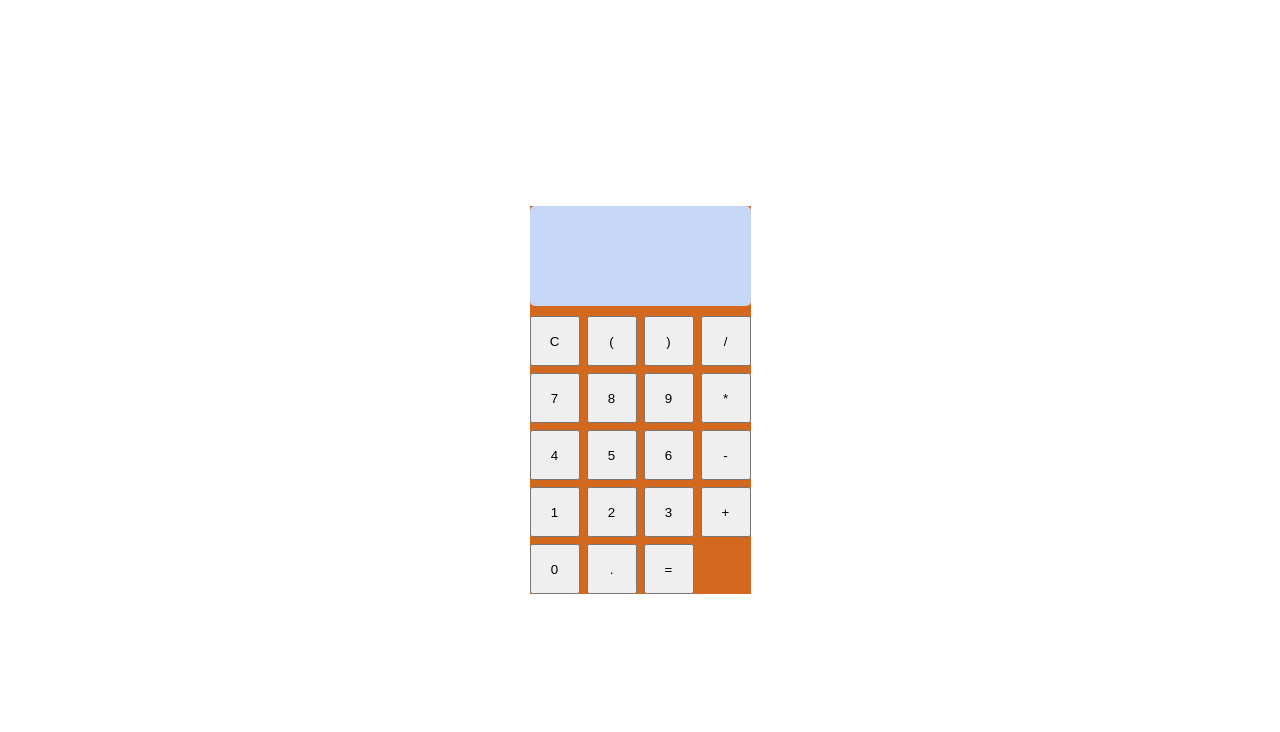
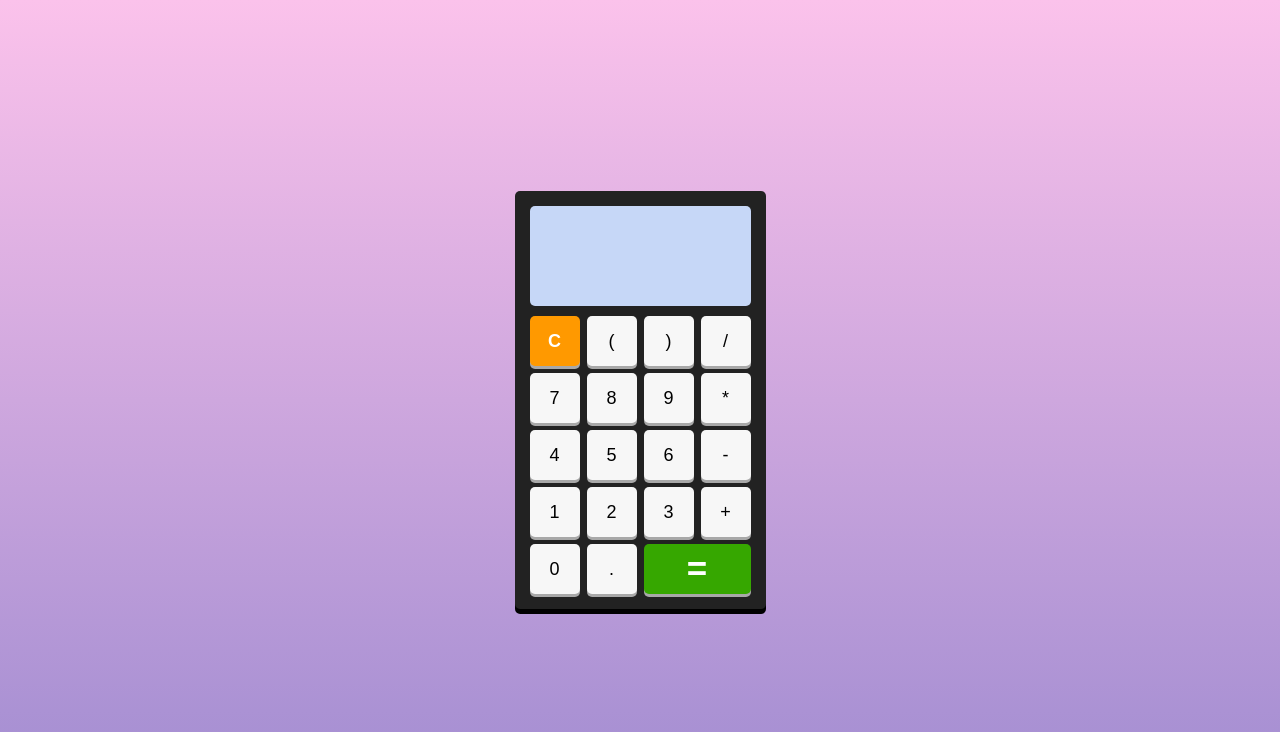
Before and after one commit to Anissa95/calculatrice-, a plain HTML site: page index.html in a window 1280 px wide. Drawn offline with Linux system fonts and the light colour scheme.

Commit message:
Finalisation de la calcularice

```diff
--- a/script.js
+++ b/script.js
@@ -40,3 +40,4 @@ function calculer(valeur) {
         }
     }
 };
+window.addEventListener('error', (e) => alert('Une erreur est survenue dans votre calcul :' + e.message))
--- a/style.css
+++ b/style.css
@@ -11,12 +11,16 @@ body {
     justify-content: center;
     align-items: center;
     font-family: sans-serif;
+    background-image: linear-gradient(to top, #a18cd1 0%, #fbc2eb 100%);
 }
 
 .calculatrice {
-    background: chocolate;
+    background: #222222;
     display: flex;
     flex-direction: column;
+    padding: 15px;
+    border-radius: 5px;
+    box-shadow: 0 5px black;
 }
 
 .ecran {
@@ -38,3 +42,31 @@ body {
     grid-template-rows: repeat(5, 50px);
     grid-gap: 7px;
 }
+
+button {
+    border: none;
+    outline: none;
+    border-radius: 5px;
+    background: #f7f7f7;
+    box-shadow: 0 3px #a8a8a8;
+    font-size: 18px;
+}
+
+button:active {
+    box-shadow: 0 1px #a8a8a8;
+    transform: translateY(2px);
+}
+
+button[data-key="8"] {
+    background: #ff9900;
+    font-weight: bold;
+    color: white;
+}
+
+button[data-key="13"] {
+    grid-column: span 2;
+    background: #36a700;
+    font-weight: bold;
+    color: white;
+    font-size: 35px;
+}
```
